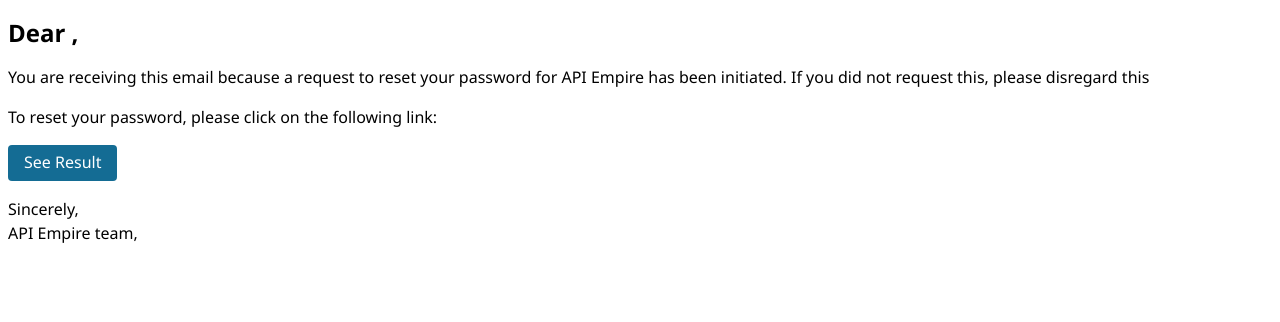
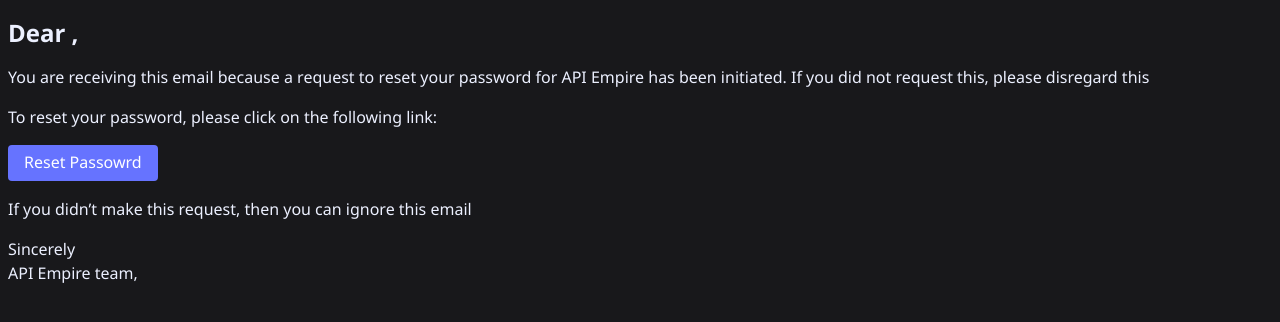
Before and after one commit to AhmedMohamed800/API-Empire, a Flask app: template api/v1/templates/forgot.html in a window 1280 px wide. Shown: the top 322 px of the page. Run offline with Flask 2, Linux system fonts and the light colour scheme; the template is opened without the code that fills it, so the values that code supplies are empty.

Commit message:
fix: fix forget.html template to reset password

```diff
--- a/api/v1/templates/forgot.html
+++ b/api/v1/templates/forgot.html
@@ -8,6 +8,8 @@
       body,
       html {
         font-family: "Segoe UI", Tahoma, Geneva, Verdana, sans-serif;
+        background-color: #18181b;
+        color: #ecf0ff;
       }
       p {
         font-size: 1rem;
@@ -23,7 +25,7 @@
       #result {
         display: inline-block;
         padding: 0.4rem 1rem 0.5rem 1rem;
-        background-color: #146c94;
+        background-color: #6673ff;
         color: #fff;
         text-decoration: none;
         border-radius: 0.25rem;
@@ -46,9 +48,9 @@
       target="_blank"
       id="result"
       href="http://localhost:3333/auth/reset/{{token}}"
-      >See Result</a
+      >Reset Passowrd</a
     >
-
-    <p id="singiture">Sincerely, <span>API Empire team,</span></p>
+    <p>If you didn’t make this request, then you can ignore this email</p>
+    <p id="singiture">Sincerely <span>API Empire team,</span></p>
   </body>
 </html>
```
